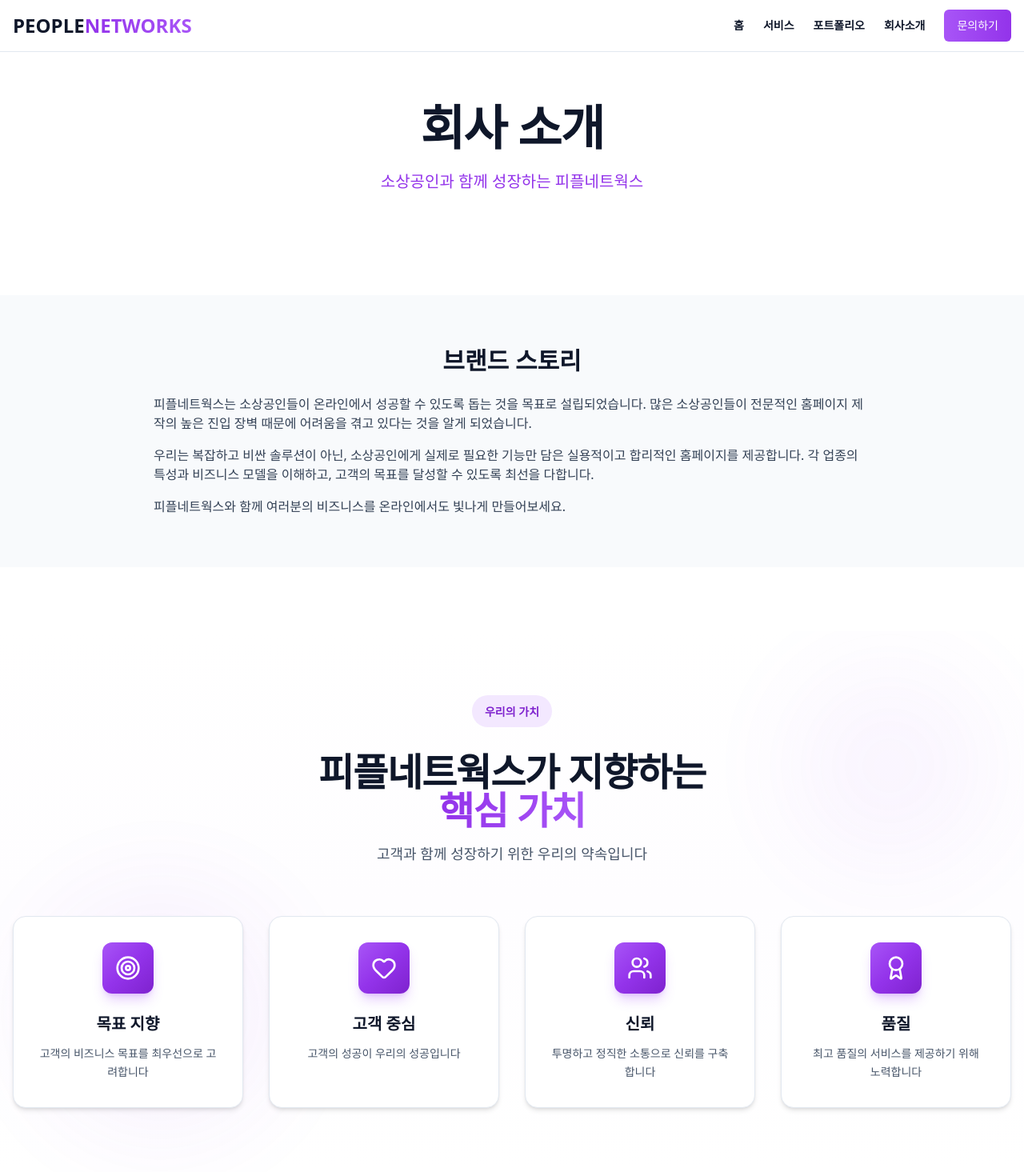
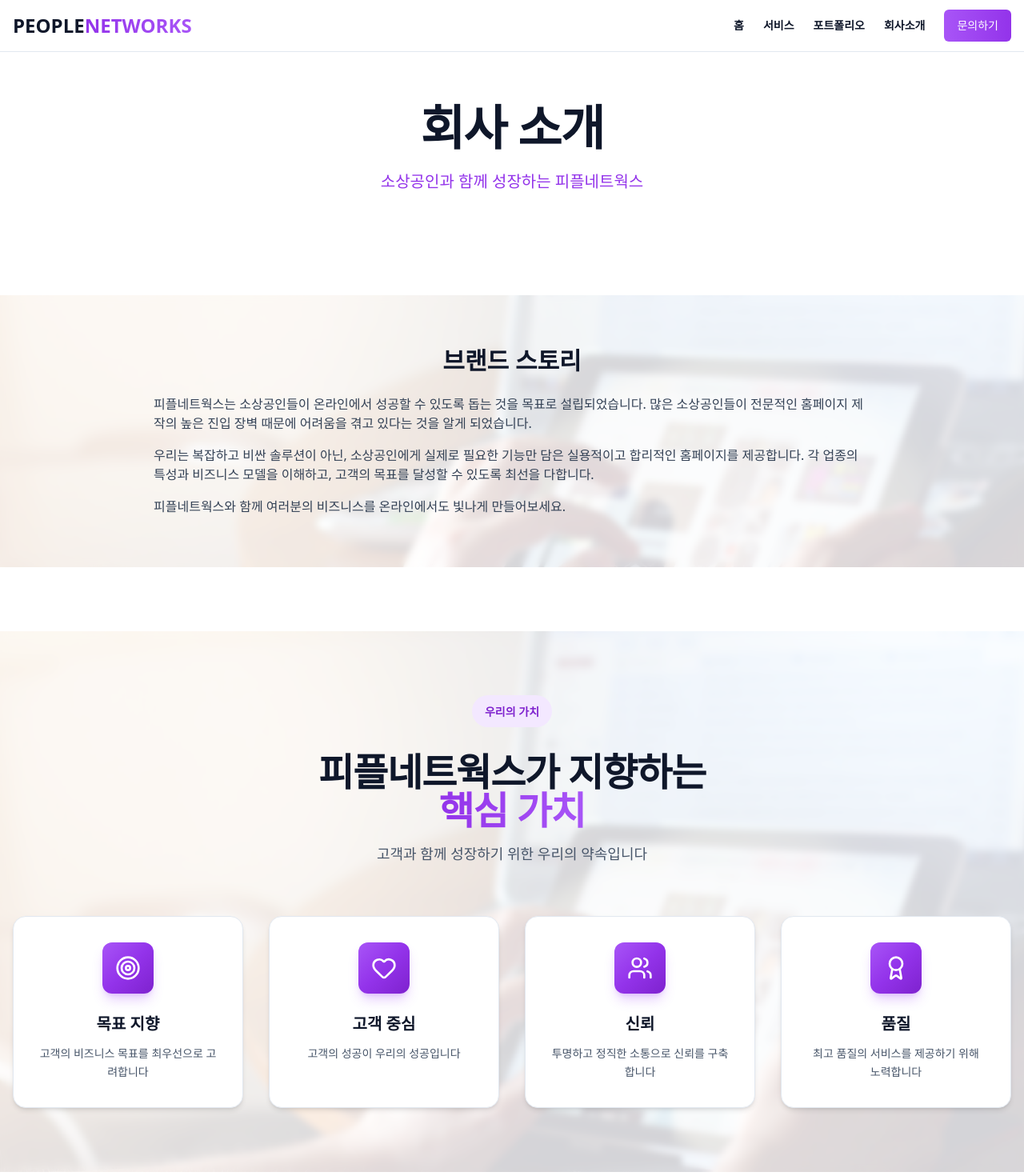
Before and after one commit to guideyoon/ppnetworks, a Next.js app: page /about in a window 1280 px wide. Shown: the top 1470 px of the page at 80% size. Built offline with nearby package versions, Linux system fonts and the light colour scheme.

Commit message:
Add s3.jpg background to About page sections 1 and 2

```diff
--- a/src/app/about/page.tsx
+++ b/src/app/about/page.tsx
@@ -47,8 +47,13 @@ export default function AboutPage() {
       </div>
 
       {/* Story Section */}
-      <section className="w-full mb-20 bg-slate-50 py-16">
-        <div className="container mx-auto px-4">
+      <section className="w-full mb-20 relative py-16 overflow-hidden">
+        {/* Background Image */}
+        <div className="absolute inset-0 bg-cover bg-center bg-no-repeat" style={{ backgroundImage: 'url(/s3.jpg)' }}>
+          <div className="absolute inset-0 bg-white/80 backdrop-blur-sm"></div>
+        </div>
+
+        <div className="container mx-auto px-4 relative z-10">
           <div className="max-w-4xl mx-auto">
             <ScrollAnimation direction="fade">
               <div className="prose prose-lg mx-auto">
@@ -77,11 +82,10 @@ export default function AboutPage() {
       </section>
 
       {/* Values Section */}
-      <section className="w-full mb-20 bg-gradient-to-b from-white via-purple-50/20 to-white py-20 relative overflow-hidden">
-        {/* Decorative Background Elements */}
-        <div className="absolute inset-0 opacity-5">
-          <div className="absolute top-10 right-10 w-64 h-64 bg-purple-500 rounded-full blur-3xl"></div>
-          <div className="absolute bottom-10 left-10 w-80 h-80 bg-purple-600 rounded-full blur-3xl"></div>
+      <section className="w-full mb-20 py-20 relative overflow-hidden">
+        {/* Background Image */}
+        <div className="absolute inset-0 bg-cover bg-center bg-no-repeat" style={{ backgroundImage: 'url(/s3.jpg)' }}>
+          <div className="absolute inset-0 bg-white/80 backdrop-blur-sm"></div>
         </div>
 
         <div className="container mx-auto px-4 relative z-10">
```
Also changed, not shown: public/s3.jpg (added).
